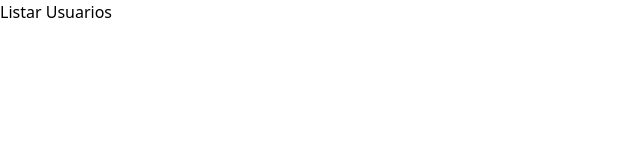
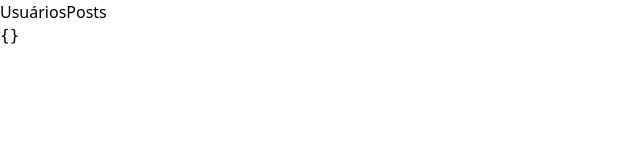
Before and after one commit to LuisaFC/react-query, a React (Vite) app: page /posts in a window 1280 px wide. Shown: the top 160 px of the page, without its empty margins (0-640 px from the left). Built offline with nearby package versions, Linux system fonts and the light colour scheme.

Commit message:
staleTime

```diff
--- a/package.json
+++ b/package.json
@@ -12,9 +12,11 @@
   },
   "dependencies": {
     "@tanstack/react-query": "^5.59.19",
+    "@tanstack/react-query-devtools": "^5.0.0-alpha.91",
     "json-server": "^1.0.0-beta.3",
     "react": "^18.3.1",
-    "react-dom": "^18.3.1"
+    "react-dom": "^18.3.1",
+    "react-router-dom": "^6.28.0"
   },
   "devDependencies": {
     "@eslint/js": "^9.13.0",
--- a/src/App.tsx
+++ b/src/App.tsx
@@ -1,15 +1,25 @@
-import {
-  QueryClient,
-  QueryClientProvider,
-} from "@tanstack/react-query";
+import { QueryClient, QueryClientProvider } from "@tanstack/react-query";
 import { Users } from "./Users";
+import { BrowserRouter, Link, Route, Routes } from "react-router-dom";
+import { Posts } from "./Posts";
 
 const queryClient = new QueryClient();
 
 export function App() {
   return (
     <QueryClientProvider client={queryClient}>
-      <Users />
+      <BrowserRouter>
+      <ul>
+        <li>
+          <Link to="/">Usuários</Link>
+          <Link to="/posts">Posts</Link>
+        </li>
+      </ul>
+        <Routes>
+          <Route path="/" element={<Users />}/>
+          <Route path="/posts" element={<Posts />}/>
+        </Routes>
+      </BrowserRouter>
     </QueryClientProvider>
   );
 }
--- /dev/null
+++ b/src/Posts.tsx
@@ -0,0 +1,21 @@
+import { useQuery } from "@tanstack/react-query";
+import { IUser } from "./types";
+import { sleep } from "./sleep";
+
+export function Posts() {
+  const {data} = useQuery({
+    enabled: false,
+    queryKey: ["users"],
+    staleTime: 5000,
+    queryFn: async (): Promise<IUser[]> => {
+      await sleep();
+      const response = await fetch("http://localhost:3000/users");
+      return response.json();
+    },
+  });
+  return (
+    <pre>
+      {JSON.stringify({data}, null, 2)}
+    </pre>
+  )
+}
--- a/src/Users.tsx
+++ b/src/Users.tsx
@@ -7,6 +7,7 @@ export function Users() {
   const { data, isLoading, refetch, isFetching, isPending } = useQuery({
     enabled: false,
     queryKey: ["users"],
+    staleTime: 5000,
     queryFn: async (): Promise<IUser[]> => {
       await sleep();
       const response = await fetch("http://localhost:3000/users");
```
Also changed, not shown: 1 other file (tests, documents, lock files or other folders).
